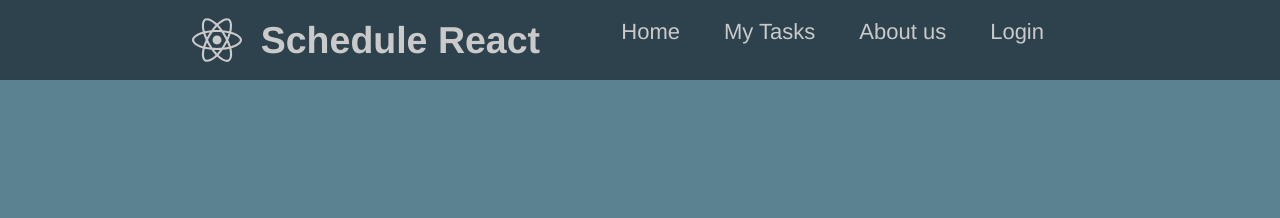
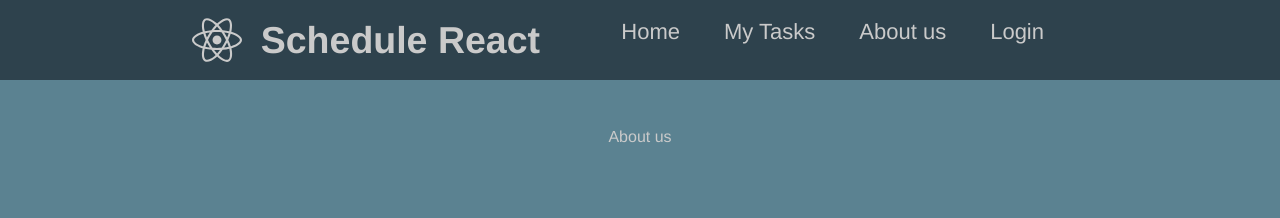
Before and after one commit to arturwatana/schedule-react, a React (Vite) app: page /aboutus in a window 1280 px wide. Shown: the top 218 px of the page. Built offline with nearby package versions, Linux system fonts and the light colour scheme.

Commit message:
add: aboutUs page

```diff
--- a/src/App.tsx
+++ b/src/App.tsx
@@ -10,6 +10,7 @@ import Register from "./pages/Register/Register";
 import { useEffect, useState } from "react";
 import { User } from "./entities/User/User.entity";
 import Notification from "./Components/layout/Notification/Notification";
+import AboutUs from "./pages/Home/AboutUs/AboutUs";
 
 export type SetPopUpProps = {
   setMessage: React.Dispatch<React.SetStateAction<MessageProps>>;
@@ -52,6 +53,7 @@ function App() {
             }
           />
           <Route path="/register" element={<Register />} />
+          <Route path="/aboutus" element={<AboutUs />} />
         </Routes>
       </Container>
       <Footer />
--- /dev/null
+++ b/src/pages/Home/AboutUs/AboutUs.tsx
@@ -0,0 +1,11 @@
+import MobileTaskCard from "../../../Components/MobileTaskCard/MobileTaskCard";
+
+function AboutUs() {
+  return (
+    <div>
+      <p>About us</p>
+    </div>
+  );
+}
+
+export default AboutUs;
```
